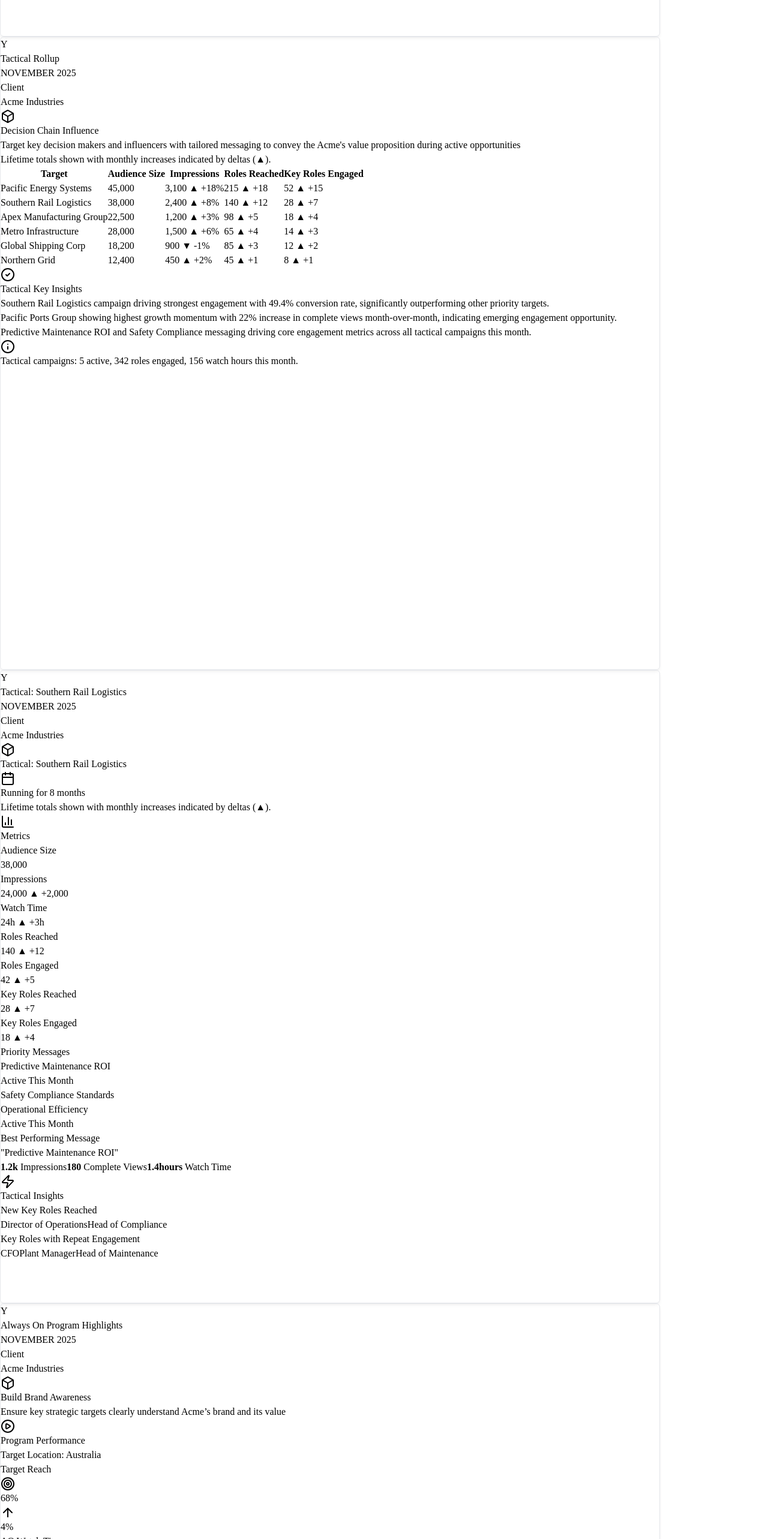
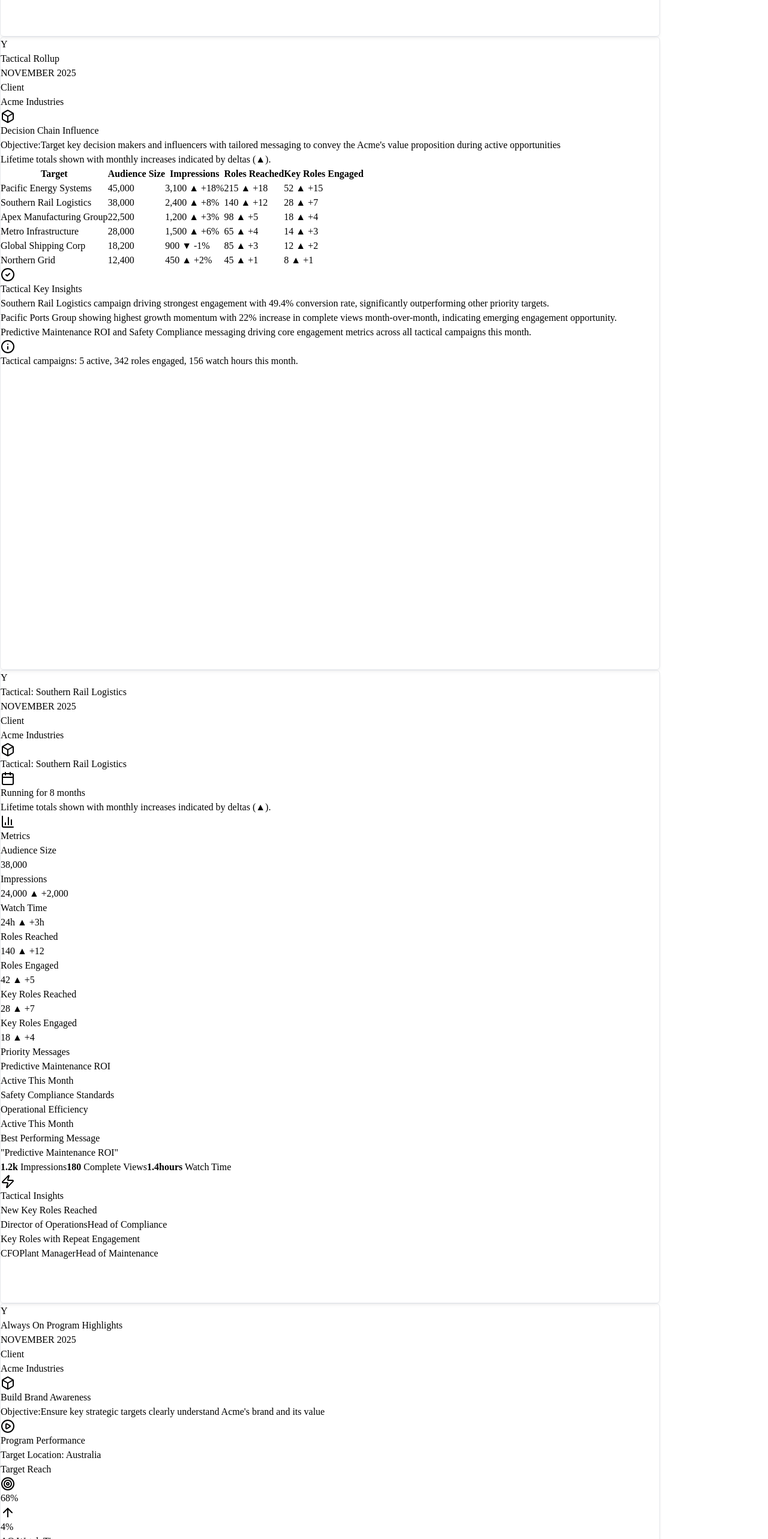
Before and after one commit to yappy-group/Monthly-Report, a React (Vite) app in the folder client/: page / in a window 1280 px wide. Shown: the part 995-3561 px from the top of the page at 60% size. Built offline with nearby package versions, Linux system fonts and the light colour scheme.

Commit message:
Add 'Objective:' labels to tactical sections

```diff
--- a/client/src/pages/report.tsx
+++ b/client/src/pages/report.tsx
@@ -235,7 +235,10 @@ const TacticalRollupTable = () => (
       <div className="px-3 py-1 rounded bg-yappy-grey-med/25 border border-yappy-grey-med/40">
         <span className="text-xs font-bold text-yappy-grey-dark uppercase tracking-wide">Decision Chain Influence</span>
       </div>
-      <span className="text-base text-yappy-grey-dark font-normal">Target key decision makers and influencers with tailored messaging to convey the Acme's value proposition during active opportunities</span>
+      <div className="flex items-start gap-2">
+        <span className="text-base text-yappy-grey-dark font-semibold">Objective:</span>
+        <span className="text-base text-yappy-grey-dark font-normal">Target key decision makers and influencers with tailored messaging to convey the Acme's value proposition during active opportunities</span>
+      </div>
     </div>
     <p className="text-xs text-yappy-grey-med font-medium mb-6 italic bg-yappy-grey-light/20 p-3 rounded border border-yappy-grey-light/40">Lifetime totals shown with monthly increases indicated by deltas (▲).</p>
     <div className="border border-yappy-grey-light rounded-lg overflow-hidden bg-white shadow-sm">
@@ -484,7 +487,10 @@ const Page4_AlwaysOnHighlights = () => (
       <div className="px-3 py-1 rounded bg-yappy-grey-med/25 border border-yappy-grey-med/40">
         <span className="text-xs font-bold text-yappy-grey-dark uppercase tracking-wide">Build Brand Awareness</span>
       </div>
-      <span className="text-base text-yappy-grey-dark font-normal">Ensure key strategic targets clearly understand Acme’s brand and its value</span>
+      <div className="flex items-start gap-2">
+        <span className="text-base text-yappy-grey-dark font-semibold">Objective:</span>
+        <span className="text-base text-yappy-grey-dark font-normal">Ensure key strategic targets clearly understand Acme's brand and its value</span>
+      </div>
     </div>
 
     <div className="mb-8">
```
